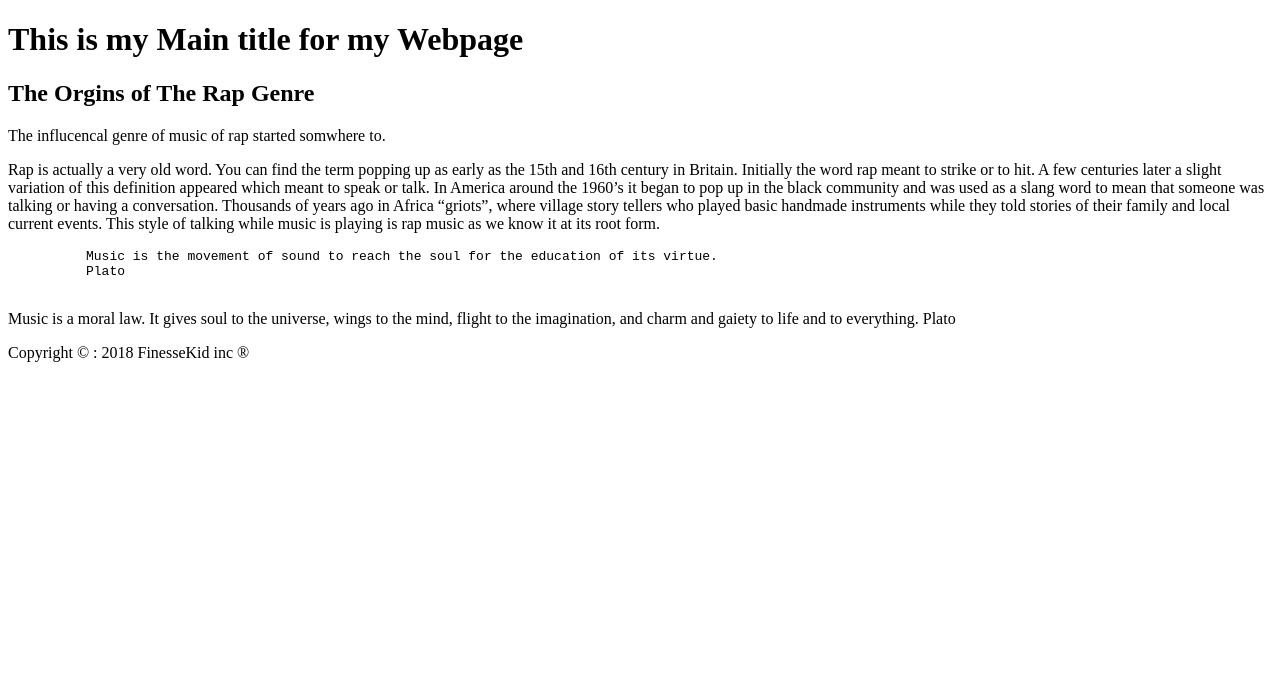
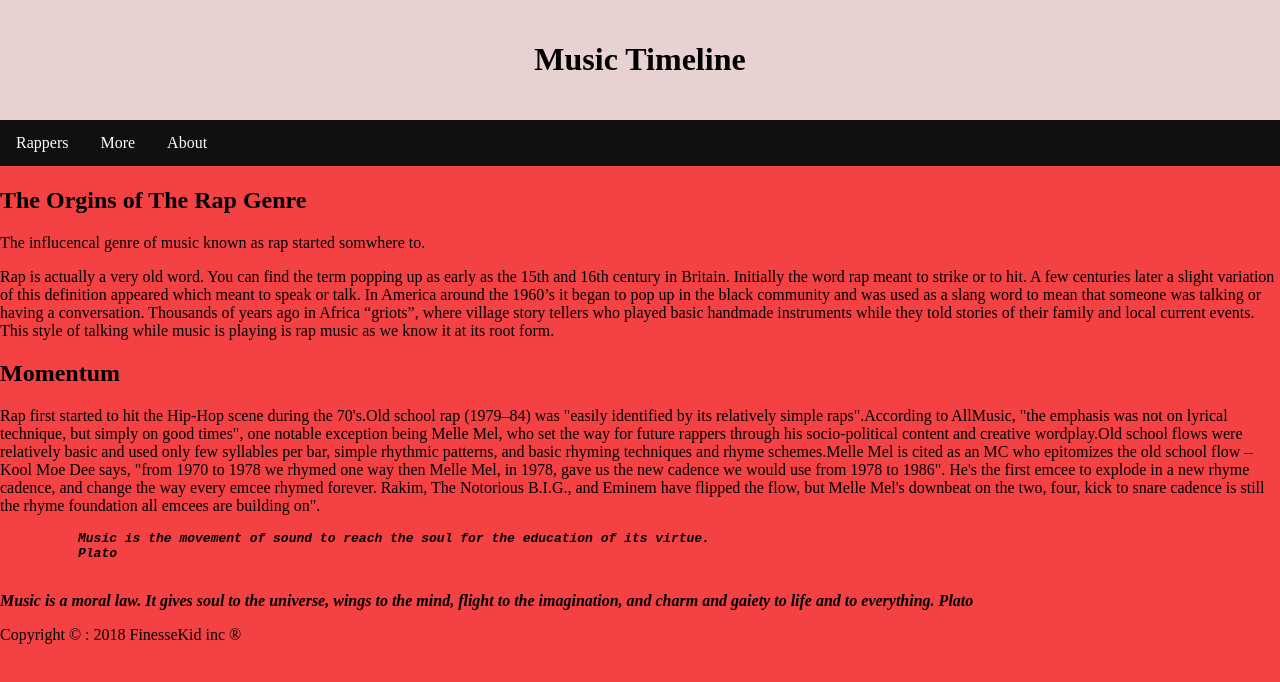
Before and after one commit to Robelmekonen2017/HTMLTextStructure, a plain HTML site: page index.html in a window 1280 px wide. Drawn offline with Linux system fonts and the light colour scheme.

Commit message:
updated css

```diff
--- a/index.html
+++ b/index.html
@@ -1,26 +1,86 @@
  <!DOCTYPE html>
+<html lang="en">
+<head>
+<title>CSS Website Layout</title>
+<meta charset="utf-8">
+<meta name="viewport" content="width=device-width, initial-scale=1">
+<style>
+* {
+    box-sizing: border-box;
+}
+
+body {
+  margin: 0;
+}
+
+/* Style the header */
+.header {
+    background-color: #E7D1D1;
+    padding: 20px;
+    text-align: center;
+}
+
+/* Style the top navigation bar */
+.topnav {
+    overflow: hidden;
+    background-color: #12100E;
+}
+
+/* Style the topnav links */
+.topnav a {
+    float: left;
+    display: block;
+    color: #FDFDFD;
+    text-align: center;
+    padding: 14px 16px;
+    text-decoration: none;
+}
+
+/* Change color on hover */
+.topnav a:hover {
+    background-color: #C73939;
+    color: #EDE0E0;
+}
+</style>
+</head>
+<body>
+
+<div class="header">
+  <h1>Music Timeline</h1>
+</div>
+
+<div class="topnav">
+  <a href="#">Rappers</a>
+  <a href="#">More</a>
+  <a href="#">About</a>
+</div>
+
+</body>
+</html><!DOCTYPE html>
  <html lang="en">
  <head>
-   <title>This is the title of the Tab</title>
+   <title>Rap Genre Story Book</title>
    <meta charset="utf-8">
    <meta name="description" content="This structure is from Brainstorm Session">
    <meta name="keywords" content="keywords1, keywords2, keywords3, keywords4">
+ <link href="css.css" rel="stylesheet" type="text/css">
  </head>
  <body>
    <header>
-     <h1>This is my Main title for my Webpage</h1>
+     <h1></h1>
    </header>
    <main>
      <section id="section1">
        <article class="articles">
          <h2>The Orgins of The Rap Genre</h2>
-         <p>The influcencal genre of music of rap started somwhere to.<br>
+         <p>The influcencal genre of music known as rap started somwhere to.<br>
          <p>Rap is actually a very old word. You can find the term popping up as early as the 15th and 16th century in Britain.
          Initially the word rap meant to strike or to hit. A few centuries later a slight variation of this definition appeared which meant to speak or talk.
          In America around the 1960’s it began to pop up in the black community and was used as a slang word to mean that someone was talking or having a conversation.
          Thousands of years ago in Africa “griots”, where village story tellers who played basic handmade instruments while they told stories of their family and local current events.
          This style of talking while music is playing is rap music as we know it at its root form.</p>
-
+         <h2>Momentum</h2>
+		 <p>Rap first started to hit the Hip-Hop scene during the 70's.Old school rap (1979–84) was "easily identified by its relatively simple raps".According to AllMusic, "the emphasis was not on lyrical technique, but simply on good times", one notable exception being Melle Mel, who set the way for future rappers through his socio-political content and creative wordplay.Old school flows were relatively basic and used only few syllables per bar, simple rhythmic patterns, and basic rhyming techniques and rhyme schemes.Melle Mel is cited as an MC who epitomizes the old school flow – Kool Moe Dee says, "from 1970 to 1978 we rhymed one way then Melle Mel, in 1978, gave us the new cadence we would use from 1978 to 1986". He's the first emcee to explode in a new rhyme cadence, and change the way every emcee rhymed forever. Rakim, The Notorious B.I.G., and Eminem have flipped the flow, but Melle Mel's downbeat on the two, four, kick to snare cadence is still the rhyme foundation all emcees are building on".</p>
          </article>
        </section>
        <section id="section2">
@@ -31,26 +91,36 @@
      </main>
      <aside>
        <article class="articles">
-         <pre>
-          Music is the movement of sound to reach the soul for the education of its virtue.
-          Plato
+         <pre>          <em><strong>Music is the movement of sound to reach the soul for the education of its virtue.
+          Plato</strong></em>
           </pre>
          <article>
 
          <article class="articles">
-           <p>
+           <p><em><strong>
            Music is a moral law. It gives soul to the universe, wings to the mind, flight to the imagination, and charm and gaiety to life and to everything.
            Plato
-           </p>
+           </strong></em></p>
          </article>
        </aside>
 
 
 
 
-       <footer>
-       Copyright &copy : 2018
-       FinesseKid inc &reg
-       </footer>
+
+       <footer> Copyright © : 2018
+
+		   FinesseKid inc ® </footer>
      </body>
      </html>
+
+<!DOCTYPE html>
+<html>
+<head>
+<style>
+body {
+    background-color: #F34144;
+}
+</style>
+</head>
+<body>
```
